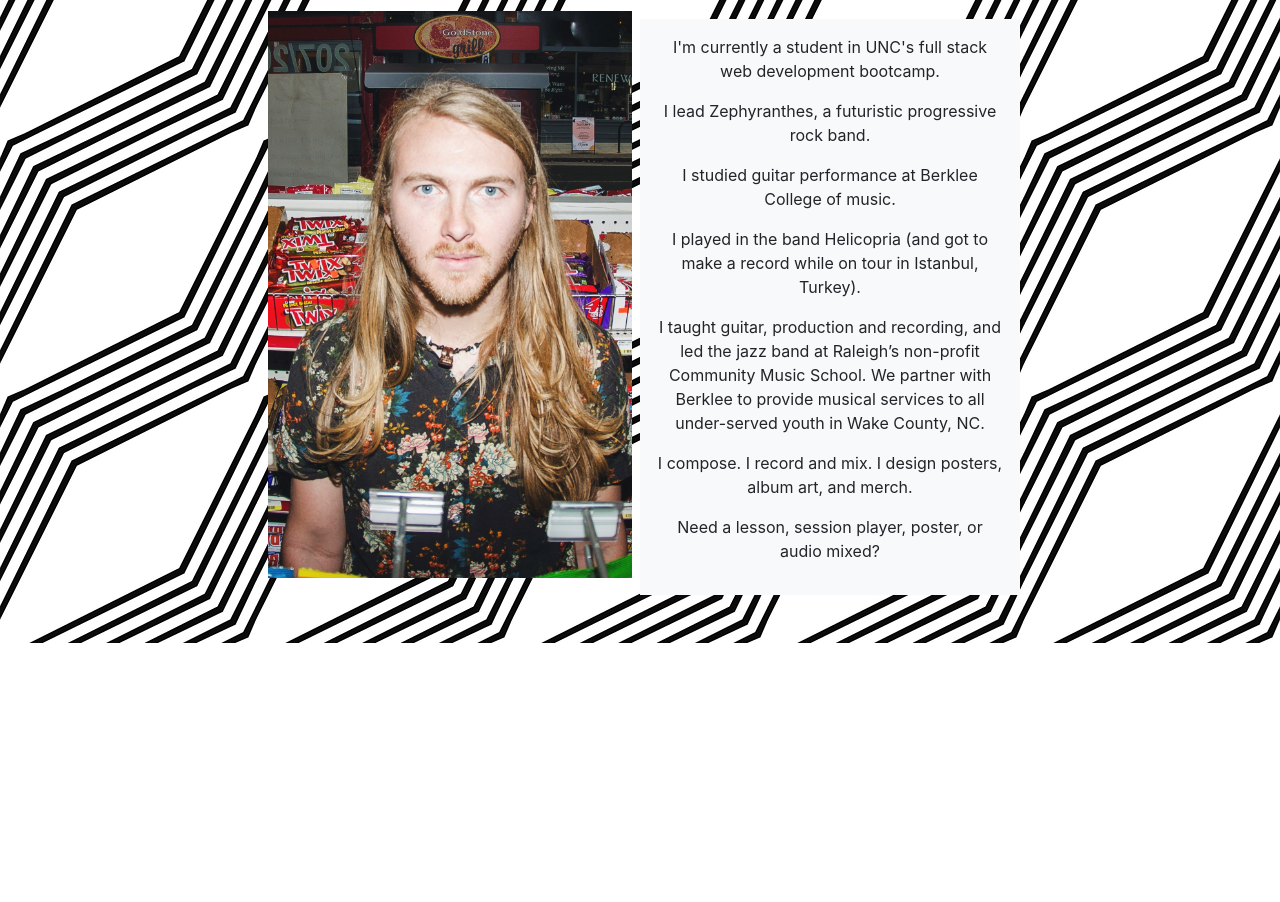
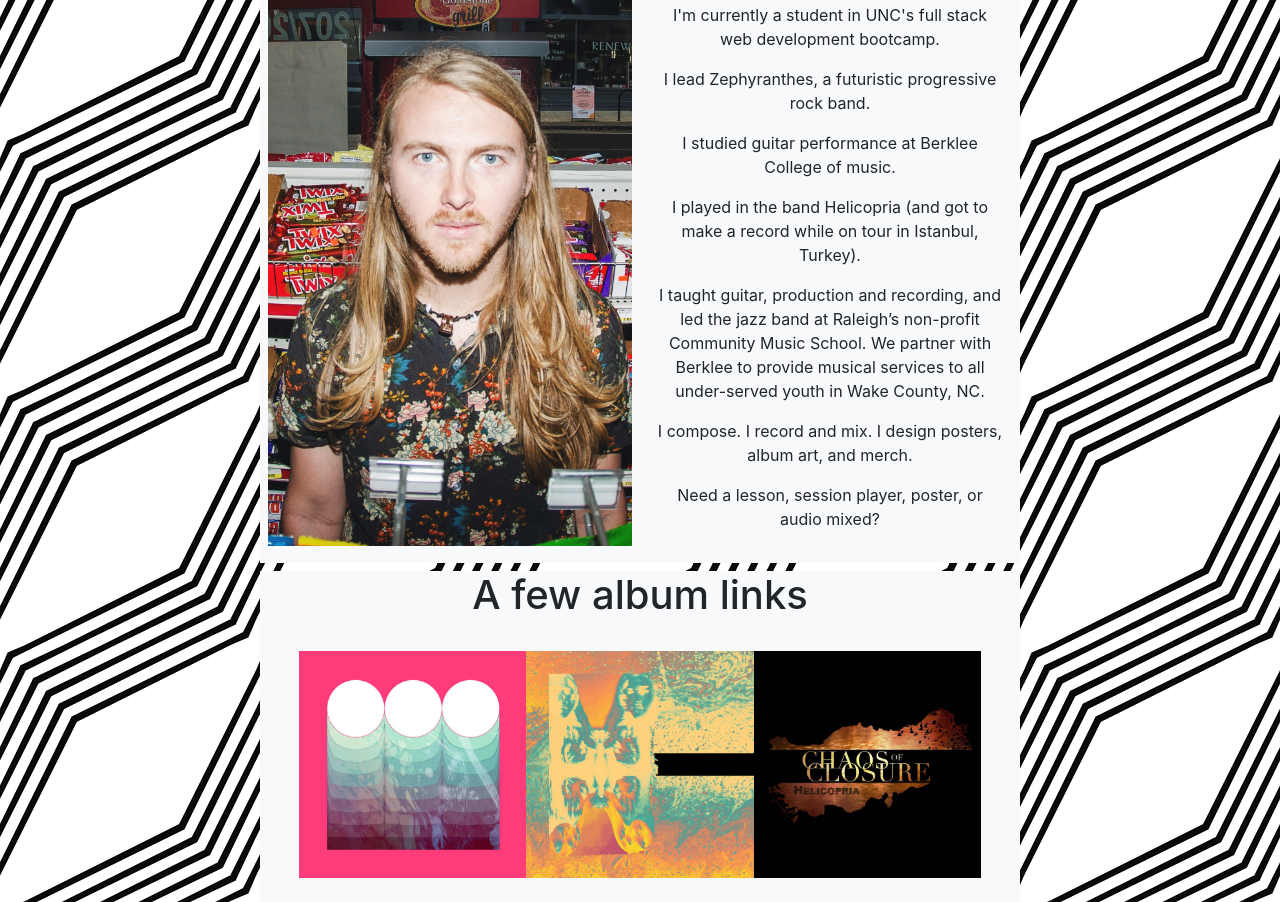
Before and after one commit to emelanson/Homework-week-2, a plain HTML site: page index.html in a window 1280 px wide. Shown: the part 379-1281 px from the top of the page. Before the commit the page ends 1022 px from the top, so only its background shows below. Drawn offline with nearby package versions, Linux system fonts and the light colour scheme.

Commit message:
added album links section.  Changed styling.

```diff
--- a/index.html
+++ b/index.html
@@ -30,7 +30,7 @@
     </header>
     <main>
         <div class="container">
-            <div class="row mt-5">
+            <div class="row mt-3">
                 <div class="col-md-8 mt-3 mx-auto">
                     <div class="jumbotron jumbotron-fluid text-center">
                         <div class="container">
@@ -38,7 +38,7 @@
                           <p class="lead">Full-stack Web Design Student, Guitarist, Bandleader, and Artist.</p>
                         </div>
                       </div>
-                    <div class="row mt-3 mb-5">
+                    <div class="row mt-3 mb-2 bg-light">
                         <div class="col-md-6 p-2">
                           <img src="media/headshot.jpg" alt="headshot" class="img-fluid">
                         </div>
@@ -66,6 +66,16 @@
                             </p>
                         </div>
                     </div>
+                    <div class="row text-center bg-light">
+                        <div class="container">
+                          <h1>A few album links</h1>
+                          <div class ="d-flex justify-content-center p-4">
+                            <a href="https://zephyrnc.bandcamp.com/album/zephyranthes-iii"><img src="media/Album1.jpg" class="img-fluid"></a>
+                            <a href="https://elmelanson.bandcamp.com/releases"><img src="media/Album2.jpg" class="img-fluid"></a>
+                            <a href="https://helicopria.bandcamp.com/album/chaos-of-closure"><img src="media/Album3.jpg" class="img-fluid"></a>
+                            </div>
+                        </div>
+                    </div>
                 </div>
             </div>
         </div>
```
Also changed, not shown: media/Album1.jpg (added), media/Album2.jpg (added), media/album3.jpg (added).
